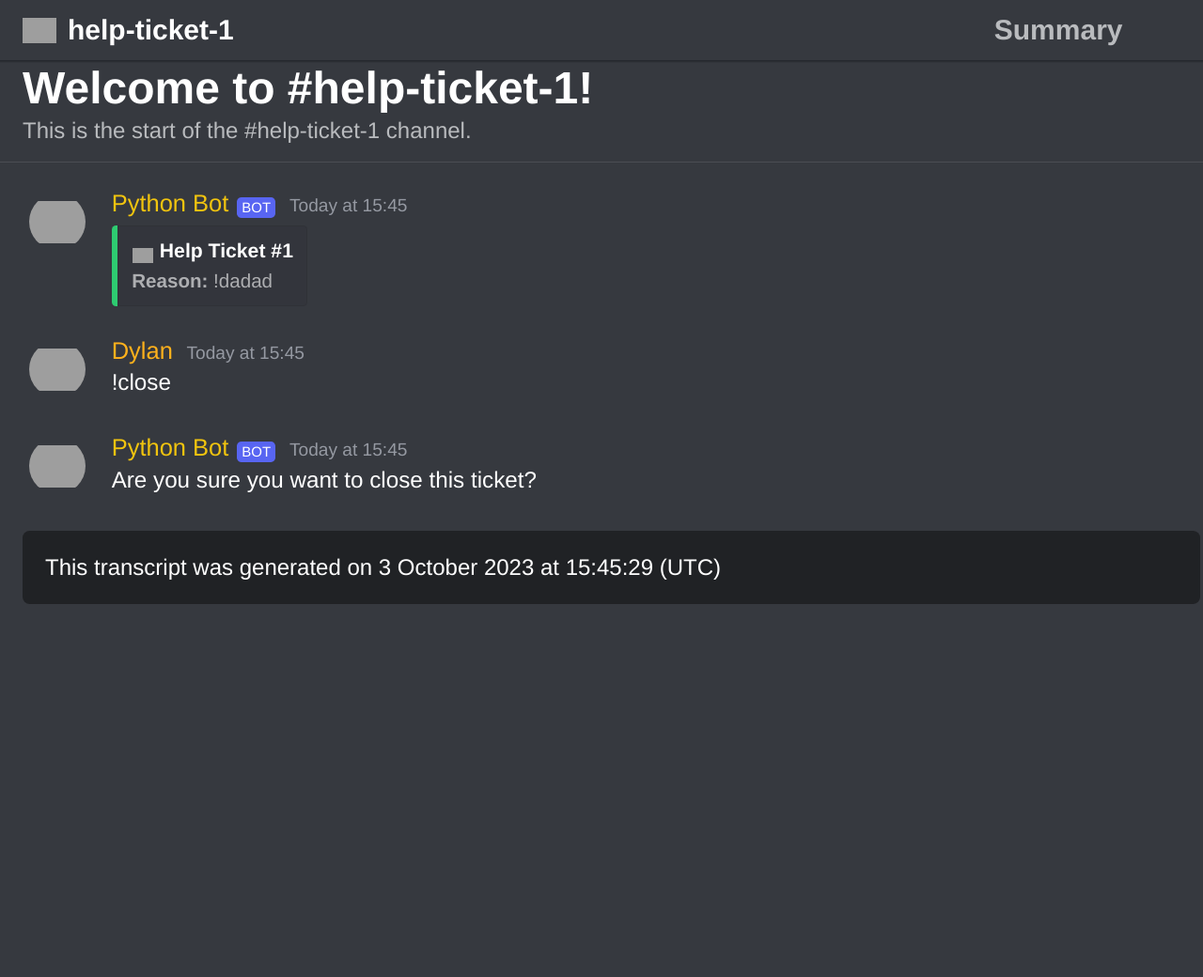
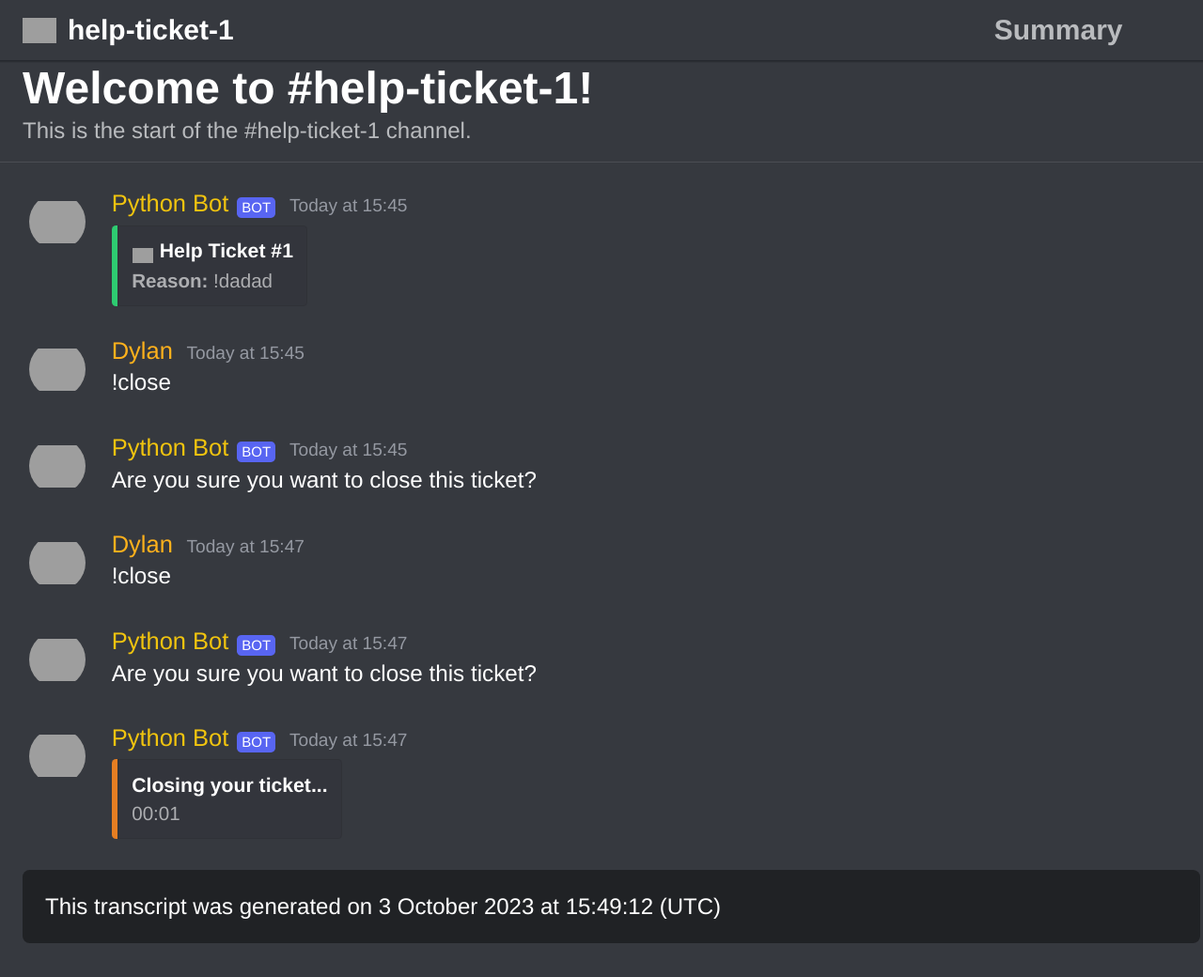
Before and after one commit to dylan2554/Ticket-test, a plain HTML site: page transcripts/1158791921091739838.html in a window 1280 px wide. Shown: the whole page at 94% size. Before the commit the page ends 800 px from the top, so only its background shows below. Drawn offline with nearby package versions, Linux system fonts and the light colour scheme; grey boxes are pictures that could not be loaded; a web font is replaced by a local one.

Commit message:
Update transcript for ticket 1158791921091739838

```diff
--- a/transcripts/1158791921091739838.html
+++ b/transcripts/1158791921091739838.html
@@ -1495,12 +1495,136 @@ If you have any issues or suggestions - open an issue on the Github Repository o
             </div>
         </div>
     </div>
+</div><div class="chatlog__message-group">
+    <div id="chatlog__message-container-1158792535494373507" class="chatlog__message-container" data-message-id="1158792535494373507">
+        <div class="chatlog__message">
+            <div class="chatlog__message-aside">
+
+                <img class="chatlog__avatar" src="https://cdn.discordapp.com/avatars/931499843866726441/cd6186800d11333f9331536fa4ffa579.png?size=1024"  data-user-id="931499843866726441" />
+            </div>
+            <div class="chatlog__message-primary">
+
+                <div class="chatlog__header">
+                    <span class="chatlog__author-name" title="dylanyx" data-user-id="931499843866726441" style="color: #ffb11c;">Dylan</span>
+
+                    <span class="chatlog__timestamp" data-timestamp="Tuesday,  3 October 2023 15:47">03-10-2023 15:47</span>
+                </div>
+
+                <div class="chatlog__content chatlog__markdown" data-message-id="1158792535494373507" id="message-1158792535494373507">
+                    <span class="chatlog__markdown-preserve">!close</span>
+
+
+
+
+
+
+
+
+
+                </div>
+            </div>
+        </div>
+    </div>
+</div><div class="chatlog__message-group">
+    <div id="chatlog__message-container-1158792540569489418" class="chatlog__message-container" data-message-id="1158792540569489418">
+        <div class="chatlog__message">
+            <div class="chatlog__message-aside">
+
+                <img class="chatlog__avatar" src="https://cdn.discordapp.com/embed/avatars/2.png"  data-user-id="1158488090734768271" />
+            </div>
+            <div class="chatlog__message-primary">
+
+                <div class="chatlog__header">
+                    <span class="chatlog__author-name" title="Python Bot#3947" data-user-id="1158488090734768271" style="color: #f1c40f;">Python Bot</span>
+                    <span class="chatlog__bot-tag">BOT</span>
+
+                    <span class="chatlog__timestamp" data-timestamp="Tuesday,  3 October 2023 15:47">03-10-2023 15:47</span>
+                </div>
+
+                <div class="chatlog__content chatlog__markdown" data-message-id="1158792540569489418" id="message-1158792540569489418">
+                    <span class="chatlog__markdown-preserve">Are you sure you want to close this ticket?</span>
+
+
+
+
+
+
+
+
+
+                </div>
+            </div>
+        </div>
+    </div>
+</div><div class="chatlog__message-group">
+    <div id="chatlog__message-container-1158792546735112244" class="chatlog__message-container" data-message-id="1158792546735112244">
+        <div class="chatlog__message">
+            <div class="chatlog__message-aside">
+
+                <img class="chatlog__avatar" src="https://cdn.discordapp.com/embed/avatars/2.png"  data-user-id="1158488090734768271" />
+            </div>
+            <div class="chatlog__message-primary">
+
+                <div class="chatlog__header">
+                    <span class="chatlog__author-name" title="Python Bot#3947" data-user-id="1158488090734768271" style="color: #f1c40f;">Python Bot</span>
+                    <span class="chatlog__bot-tag">BOT</span>
+
+                    <span class="chatlog__timestamp" data-timestamp="Tuesday,  3 October 2023 15:47">03-10-2023 15:47</span>
+                </div>
+
+                <div class="chatlog__content chatlog__markdown" data-message-id="1158792546735112244" id="message-1158792546735112244">
+
+
+
+
+                    <div class=chatlog__embed>
+    <div class=chatlog__embed-color-pill style=background-color:rgba(230,126,34,1)></div>
+    <div class=chatlog__embed-content-container>
+        <div class=chatlog__embed-content>
+            <div class=chatlog__embed-text>
+
+                <div class="chatlog__embed-title">
+        <span class="markdown">Closing your ticket...</span>
+</div>
+
+                <div class=chatlog__embed-description>
+    <span class="markdown preserve-whitespace">00:01</span>
+</div>
+                <div class="chatlog__embed-fields">
+
+                </div>
+
+
+
+
+            </div>
+
+
+
+
+
+        </div>
+
+
+
+    </div>
+</div>
+
+
+
+
+
+
+                </div>
+            </div>
+        </div>
+    </div>
 </div>
     </div>
 </div>
 
 <div class="footer">
-    <span class="footer__text">This transcript was generated on  3 October 2023 at 15:45:29 (UTC)</span>
+    <span class="footer__text">This transcript was generated on  3 October 2023 at 15:49:12 (UTC)</span>
 </div>
 
 <div id="context-menu">
@@ -1529,7 +1653,7 @@ If you have any issues or suggestions - open an issue on the Github Repository o
         </div>
         <div class="meta__field">
             <div class="meta__title">Total Message Count</div>
-            <div class="meta__value">3</div>
+            <div class="meta__value">6</div>
         </div>
         <div class="meta__field">
             <div class="meta__title">Total Message Participants</div>
@@ -1562,7 +1686,7 @@ If you have any issues or suggestions - open an issue on the Github Repository o
         </div>
         <div class="meta__field">
             <div class="meta__title">Message Count</div>
-            <div class="meta__value">2</div>
+            <div class="meta__value">4</div>
         </div>
     </div>
 </div>
@@ -1589,7 +1713,7 @@ If you have any issues or suggestions - open an issue on the Github Repository o
         </div>
         <div class="meta__field">
             <div class="meta__title">Message Count</div>
-            <div class="meta__value">1</div>
+            <div class="meta__value">2</div>
         </div>
     </div>
 </div>
```
